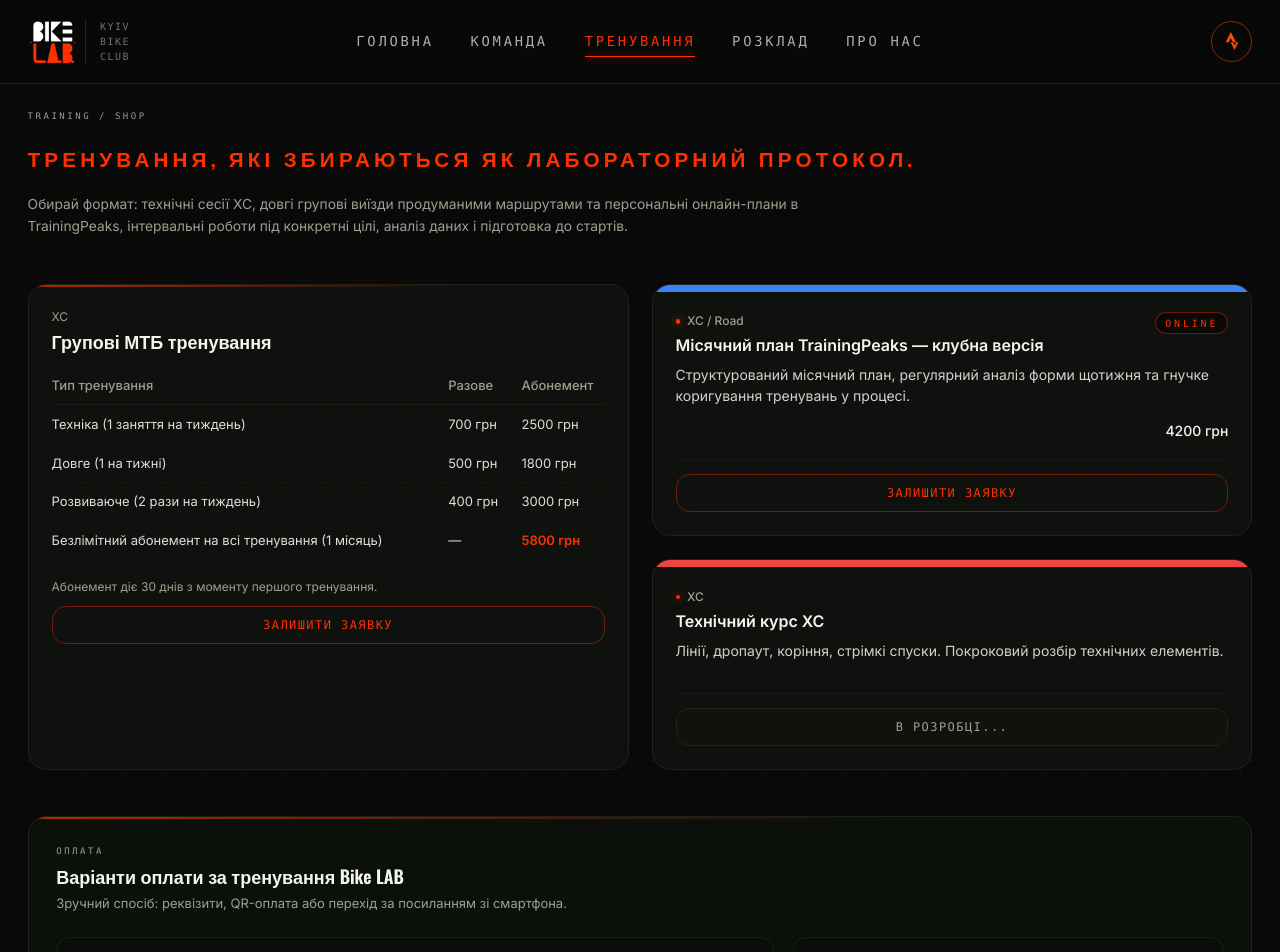
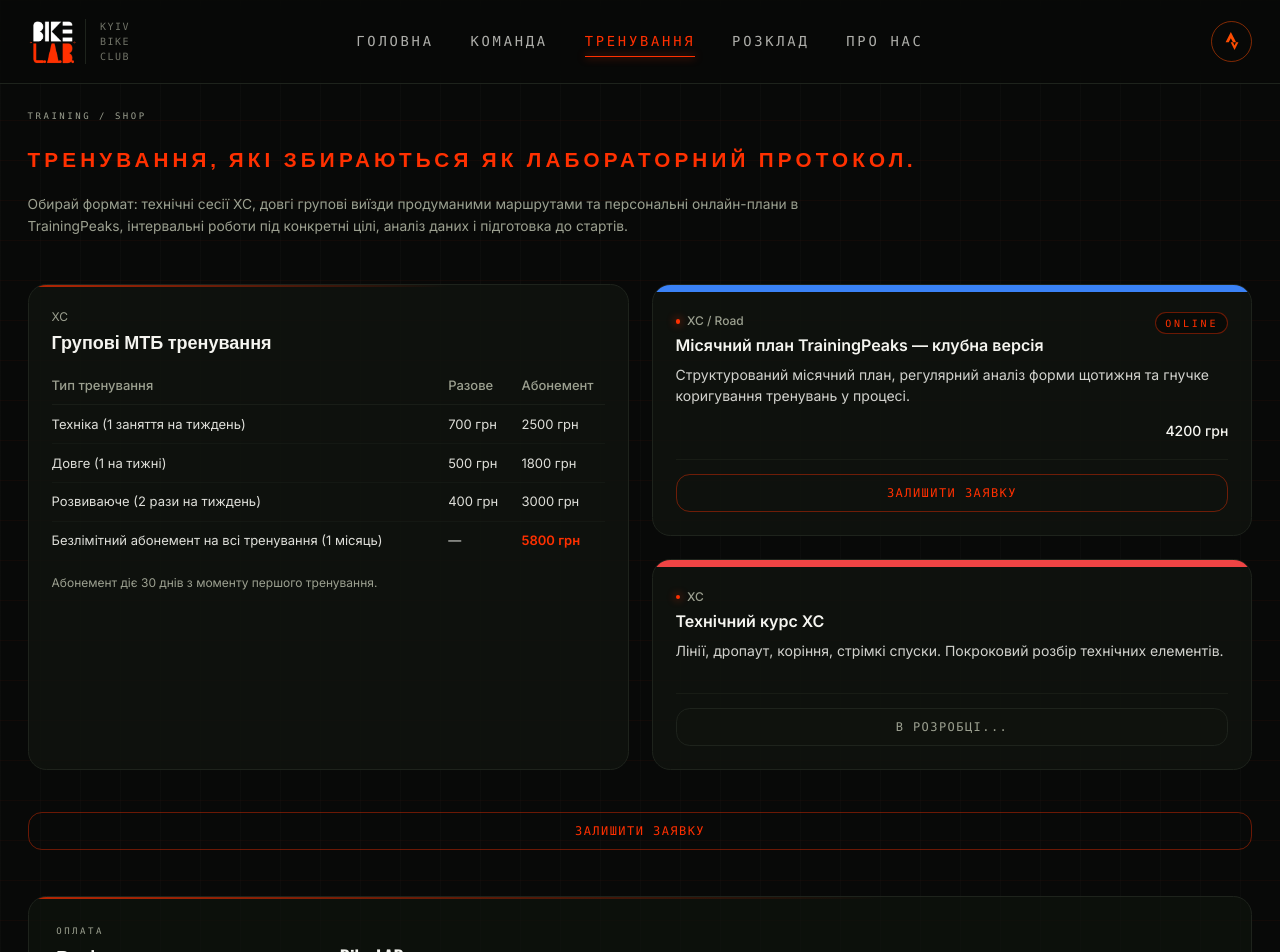
Before and after one commit to VasileAdicto/bikelab-site, a Next.js app: page /training in a window 1280 px wide. Shown: the top 952 px of the page. Built offline with nearby package versions, Linux system fonts and the light colour scheme.

Commit message:
Refactor TrainingPage layout by simplifying the structure of the call-to-action section and adjusting spacing for improved visual flow

```diff
--- a/src/app/training/page.tsx
+++ b/src/app/training/page.tsx
@@ -88,26 +88,31 @@ export default function TrainingPage() {
               </table>
             </div>
 
-            <div className="space-y-2 pt-1">
-              <p className="text-[12px] text-muted">Абонемент діє 30 днів з моменту першого тренування.</p>
-              <a
-                href="/training#training-request"
-                className="inline-flex w-full justify-center rounded-xl border border-accent/40 bg-accent-dim px-3 py-2 text-[12px] font-mono uppercase tracking-[0.12em] text-accent hover:border-accent/70"
-              >
-                Залишити заявку
-              </a>
-            </div>
+            <p className="text-[12px] text-muted">Абонемент діє 30 днів з моменту першого тренування.</p>
           </div>
         </article>
 
         <div id="training-right-blocks" className="grid grid-cols-1 gap-5">
           {featuredTrainings.map((t, idx) => (
-            <div key={t.title} id={idx === 0 ? "training-request" : undefined} className={idx === 0 ? "scroll-mt-28" : undefined}>
+            <div
+              key={t.title}
+              id={idx === 0 ? "training-request" : undefined}
+              className={idx === 0 ? "scroll-mt-40" : undefined}
+            >
               <TrainingCard {...t} />
             </div>
           ))}
         </div>
       </section>
+
+      <div className="-mt-1">
+        <a
+          href="/training#training-request"
+          className="inline-flex w-full justify-center rounded-xl border border-accent/40 bg-accent-dim px-3 py-2 text-[12px] font-mono uppercase tracking-[0.12em] text-accent hover:border-accent/70"
+        >
+          Залишити заявку
+        </a>
+      </div>
 
       <section className="rounded-2xl border border-border bg-card/70 p-5 md:p-6 space-y-5 card-accent-top">
         <div className="space-y-1">
```
